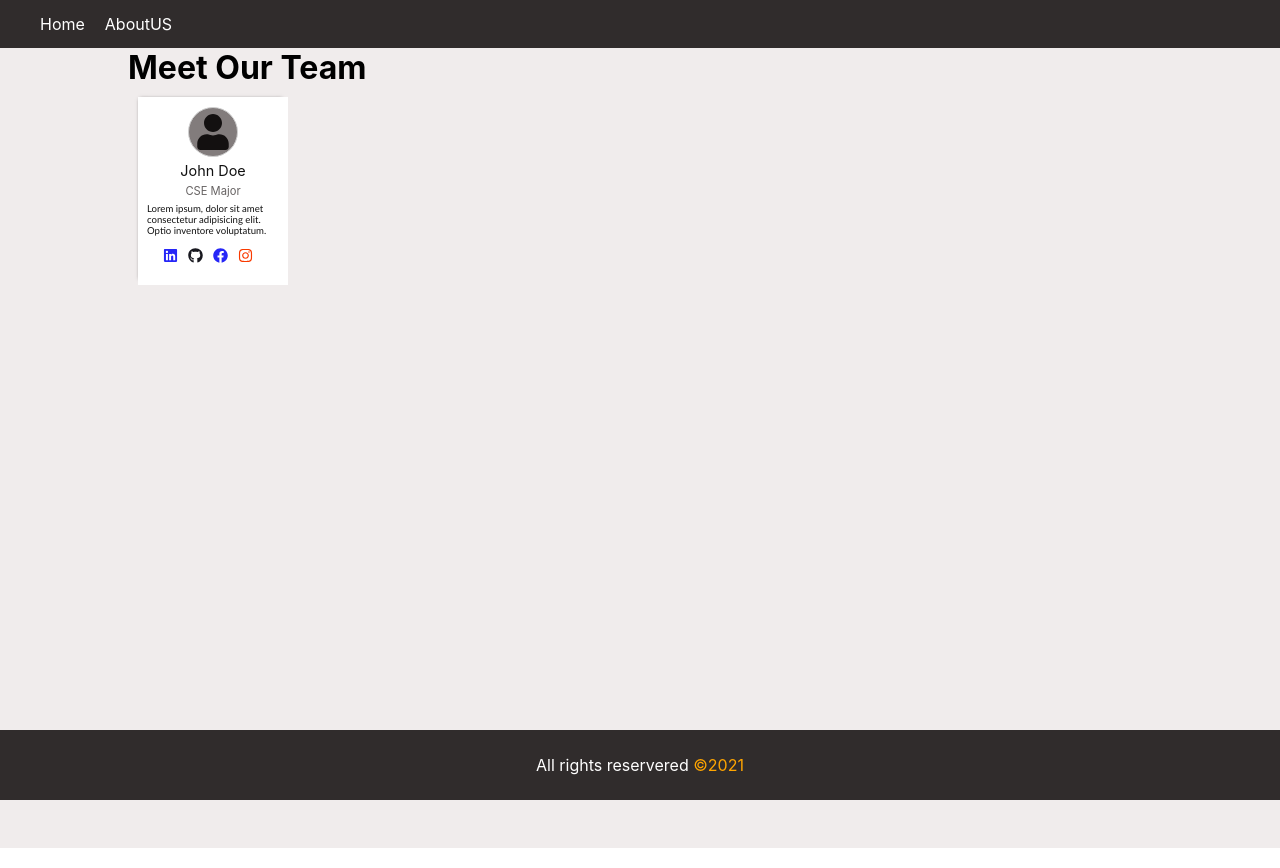
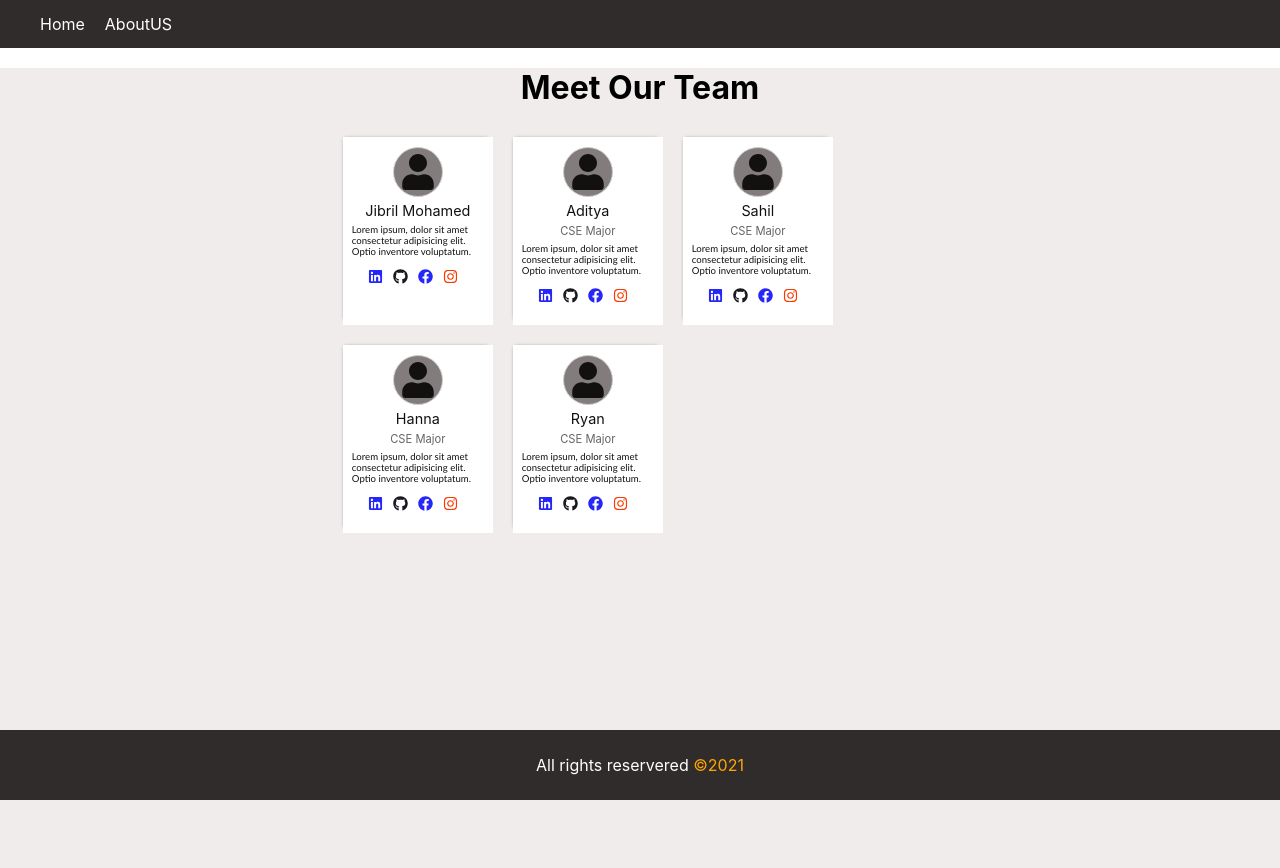
Before and after one commit to jabrayare/React-Demo, a React (Create React App) app: page /About in a window 1280 px wide. Built offline with nearby package versions, Linux system fonts and the light colour scheme.

Commit message:
Added json file and fixed bugs

```diff
--- /dev/null
+++ b/public/TeamMembers.json
@@ -0,0 +1,32 @@
+[
+  {
+    "id": 1,
+    "name": "Jibril Mohamed",
+    "title": "",
+    "description": "Lorem ipsum, dolor sit amet consectetur adipisicing elit. Optio inventore voluptatum."
+  },
+  {
+    "id": 2,
+    "name": "Aditya",
+    "title": "CSE Major",
+    "description": "Lorem ipsum, dolor sit amet consectetur adipisicing elit. Optio inventore voluptatum."
+  },
+  {
+    "id": 3,
+    "name": "Sahil",
+    "title": "CSE Major",
+    "description": "Lorem ipsum, dolor sit amet consectetur adipisicing elit. Optio inventore voluptatum."
+  },
+  {
+    "id": 4,
+    "name": "Hanna",
+    "title": "CSE Major",
+    "description": "Lorem ipsum, dolor sit amet consectetur adipisicing elit. Optio inventore voluptatum."
+  },
+  {
+    "id": 5,
+    "name": "Ryan",
+    "title": "CSE Major",
+    "description": "Lorem ipsum, dolor sit amet consectetur adipisicing elit. Optio inventore voluptatum."
+  }
+]
--- a/src/App.js
+++ b/src/App.js
@@ -1,5 +1,5 @@
 import "./App.css";
-import { BrowserRouter as Router, Switch, Route, Link } from "react-router-dom";
+import { BrowserRouter as Router, Switch, Route } from "react-router-dom";
 import About from "./components/About";
 import Navbar from "./components/Navbar";
 import Home from "./components/Home";
--- a/src/components/About.js
+++ b/src/components/About.js
@@ -1,21 +1,41 @@
-import React from "react";
+import React, { useState, useEffect } from "react";
 import Team from "./Team";
 import "./about.css";
 import styled from "styled-components";
 
 function About() {
+  const [member, setMember] = useState([]);
+  useEffect(() => {
+    fetch("./TeamMembers.json").then((res) =>
+      res.json().then((data) => setMember(data))
+    );
+  }, []);
+  console.log(member);
   return (
     <div className="about">
       <Content>
         <h1>Meet Our Team</h1>
-
-        <Team />
+        <TeamControl>
+          {member.map((user) => (
+            <Team data={user} />
+          ))}
+        </TeamControl>
       </Content>
     </div>
   );
 }
 const Content = styled.div`
+  h1 {
+    text-align: center;
+    margin: 20px;
+  }
+  width: 60%;
+  margin: auto;
+`;
+const TeamControl = styled.div`
   width: 80%;
   margin: auto;
+  display: flex;
+  flex-wrap: wrap;
 `;
 export default About;
--- a/src/components/Home.js
+++ b/src/components/Home.js
@@ -1,3 +1,4 @@
+// rcc -> create class based component
 import React from "react";
 
 function Home() {
--- a/src/components/Navbar.js
+++ b/src/components/Navbar.js
@@ -1,5 +1,5 @@
 import React from "react";
-import { BrowserRouter as Router, Switch, Route, Link } from "react-router-dom";
+import { Link } from "react-router-dom";
 import "./navbar.css";
 
 function Navbar() {
--- a/src/components/Team.js
+++ b/src/components/Team.js
@@ -7,19 +7,17 @@ import { faInstagram } from "@fortawesome/free-brands-svg-icons";
 import { faLinkedin } from "@fortawesome/free-brands-svg-icons";
 import styled from "styled-components";
 
-function Team() {
+// Object destructuring
+function Team({ data }) {
   return (
     <TeamCard>
       <TeamContent>
         <User className="user">
           <FontAwesomeIcon icon={faUser} className="user" />
         </User>
-        <p className="name">John Doe</p>
-        <p className="title">CSE Major</p>
-        <p className="description">
-          Lorem ipsum, dolor sit amet consectetur adipisicing elit. Optio
-          inventore voluptatum.
-        </p>
+        <p className="name">{data.name}</p>
+        <p className="title">{data.title}</p>
+        <p className="description">{data.description}</p>
         <SocialLinks>
           <FontAwesomeIcon icon={faLinkedin} className="icon linkedin" />
           <FontAwesomeIcon icon={faGithub} className="icon github" />
```
